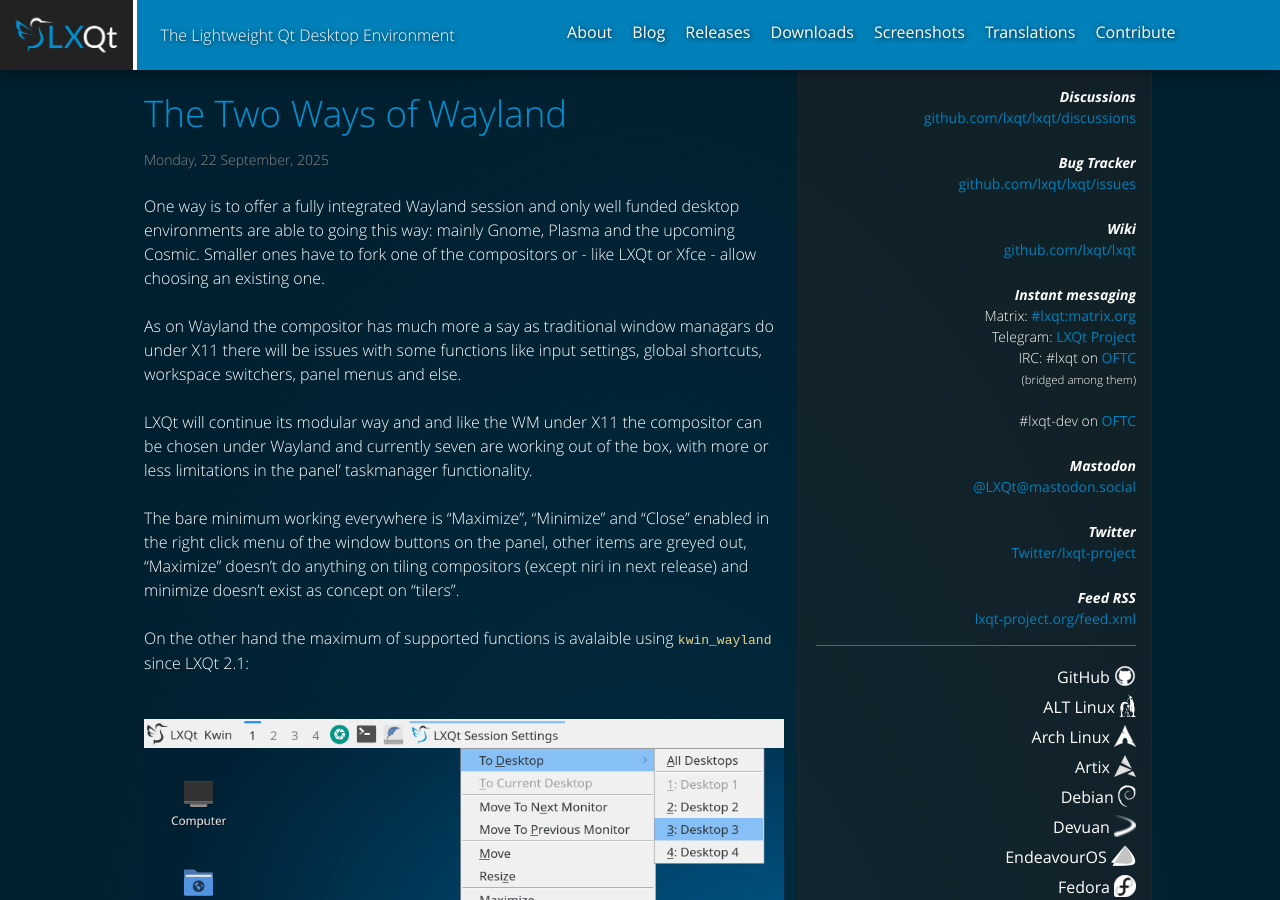
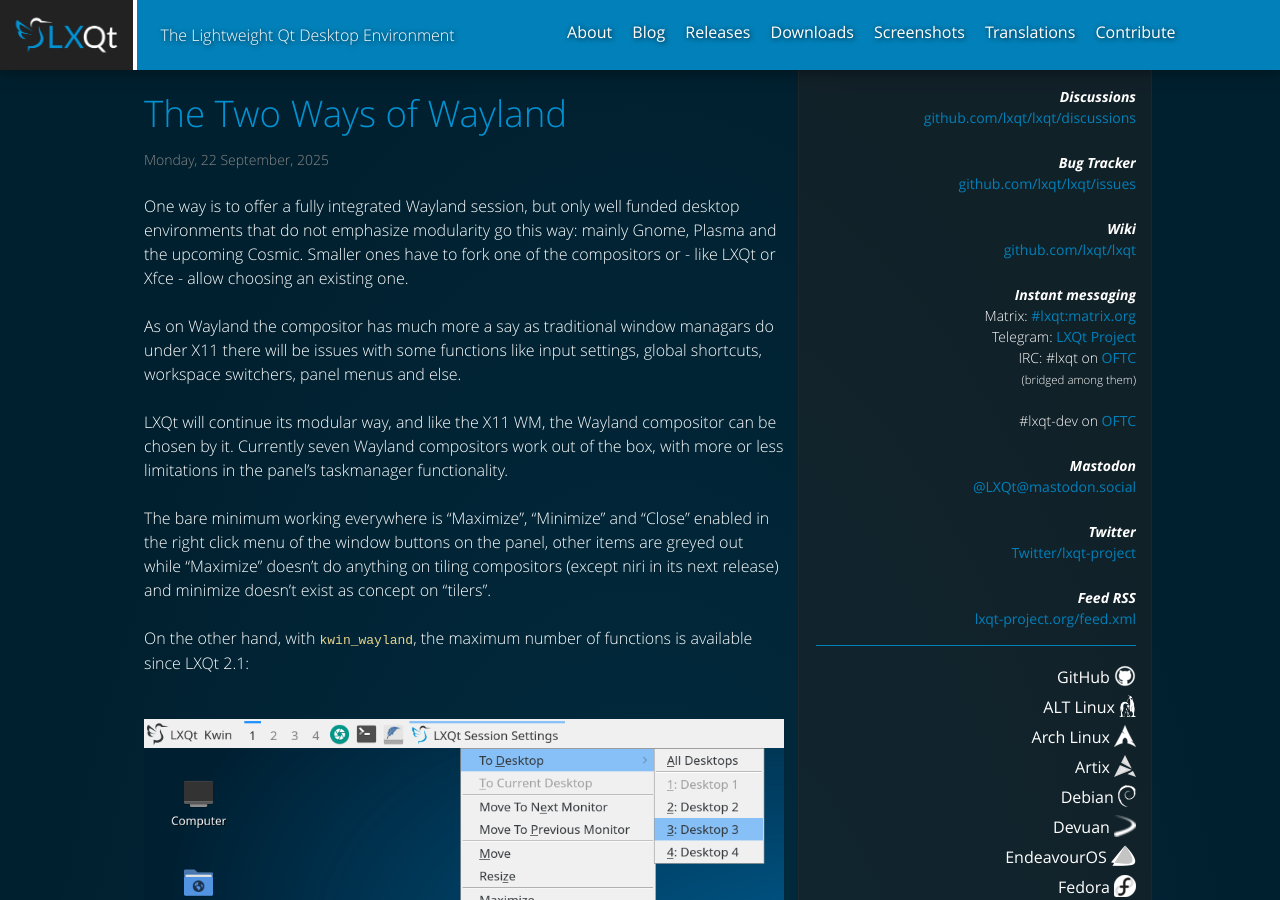
Before and after one commit to lxqt/lxqt.github.io, a Jekyll site: the page built from _posts/2025-09-22-2-ways-of-wayland.md, in a window 1280 px wide and 900 px high. Built offline with Jekyll 4.4.1, drawn with Linux system fonts in a browser that asks for light colours; some of the changed text lies outside the part shown.

Commit message:
Some corrrections

```diff
--- a/_posts/2025-09-22-2-ways-of-wayland.md
+++ b/_posts/2025-09-22-2-ways-of-wayland.md
@@ -8,21 +8,18 @@
 ---
 
 
-One way is to offer a fully integrated Wayland session and only well funded desktop environments
-are able to going this way: mainly Gnome, Plasma and the upcoming Cosmic. Smaller ones have
+One way is to offer a fully integrated Wayland session, but only well funded desktop environments that do not emphasize modularity go this way: mainly Gnome, Plasma and the upcoming Cosmic. Smaller ones have
 to fork one of the compositors or - like LXQt or Xfce - allow choosing an existing one.
 
 As on Wayland the compositor has much more a say as traditional window managars do under X11 there
 will be issues with some functions like input settings, global shortcuts, workspace switchers,
 panel menus and else.
 
-LXQt will continue its modular way and and like the WM under X11 the compositor can be
-chosen under Wayland and currently seven are working out of the box, with more or less limitations in the panel' taskmanager functionality.
+LXQt will continue its modular way, and like the X11 WM, the Wayland compositor can be chosen by it. Currently seven Wayland compositors work out of the box, with more or less limitations in the panel's taskmanager functionality.
 
-The bare minimum working everywhere is "Maximize", "Minimize" and "Close" enabled in the right click menu of the window buttons on the panel, other items are greyed out, "Maximize" doesn't do anything on tiling compositors (except niri in next release) and minimize doesn't exist as concept on "tilers".
+The bare minimum working everywhere is "Maximize", "Minimize" and "Close" enabled in the right click menu of the window buttons on the panel, other items are greyed out while "Maximize" doesn't do anything on tiling compositors (except niri in its next release) and minimize doesn't exist as concept on "tilers".
 
-On the other hand the maximum of supported functions is avalaible using `kwin_wayland` since
-LXQt 2.1:
+On the other hand, with `kwin_wayland`, the maximum number of functions is available since LXQt 2.1:
 
 ![Windowbuttonmenu kwin](../../../../../images/posts/windowbutton-kwin.png)
 
@@ -42,7 +39,7 @@
 
 ### Workspace Switcher
 
-Again, it is already full supported under kwin and will work under Wayfire (using the aforementioned
+Again, it is already full supported under `kwin_wayland` and will work under Wayfire (using the aforementioned
 IPC backend) and work is ongoing to support the `ext_workspace_v1` protocol which will enable it under niri and Labwc which both support this protocol.
 
 ### LXQt 2.3 Preview
```
